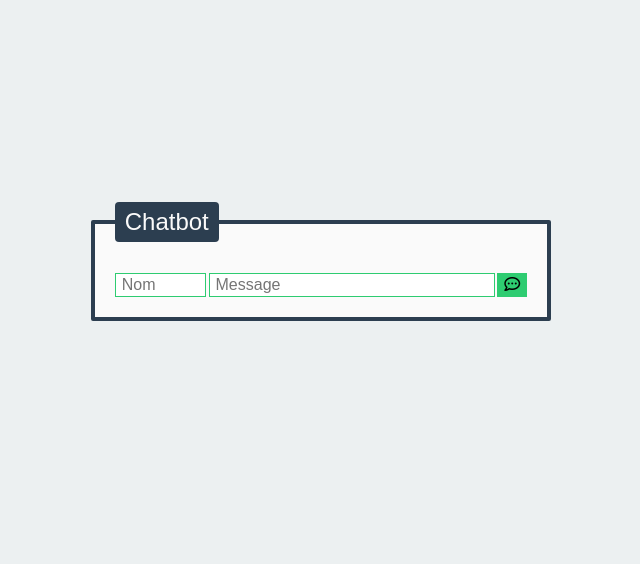
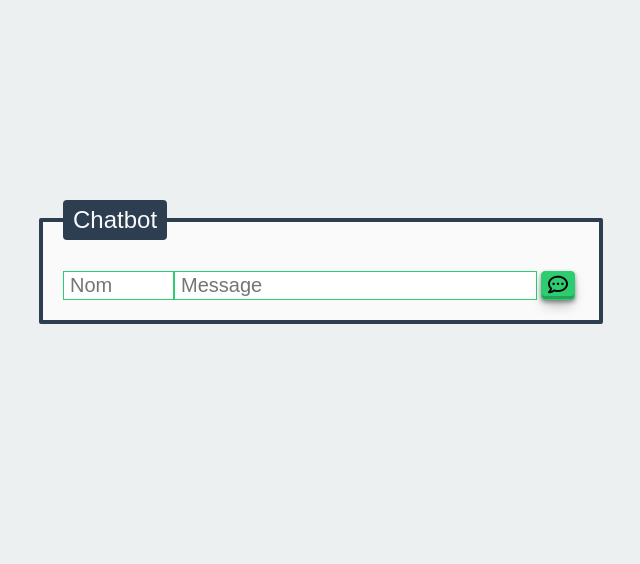
Before and after one commit to NicoLarson/chatbot-faq, a PHP site: page / in a window 1280 px wide. Shown: the part 173-737 px from the top of the page, without its empty margins (319-959 px from the left). Run offline with PHP 8.4, Linux system fonts and the light colour scheme; data that the repository does not hold is empty.

Commit message:
Upadate box shadow

```diff
--- a/public/css/style.css
+++ b/public/css/style.css
@@ -25,6 +25,7 @@ main fieldset {
   background-color: #fafafa;
   border: 0.4rem solid #2c3e50;
   border-radius: 0.2rem;
+  max-width: 60%;
 }
 
 main fieldset legend {
@@ -34,24 +35,37 @@ main fieldset legend {
   color: #fafafa;
   border-radius: 0.4rem;
 }
-
+main fieldset form{
+  display: flex;
+  justify-content: space-between;
+}
 main fieldset form input,
 main fieldset form button,
 main fieldset ul#suggestion li i {
   padding: 0.2rem 0.6rem;
   border: 0.1rem solid #2ecc71;
-  font-size: 1.6rem;
+  font-size: 2rem;
 }
 
 main fieldset form button,
 main fieldset ul#suggestion li i {
   cursor: pointer;
   background-color: #2ecc71;
+  border-radius: .4rem;
+  box-shadow: rgba(0, 0, 0, 0.4) 0px 2px 4px, rgba(0, 0, 0, 0.3) 0px 7px 13px -3px, rgba(0, 0, 0, 0.2) 0px -3px 0px inset;
+  transition: .4s;
 }
+
+main fieldset form button:active,
+main fieldset ul#suggestion li i:active {
+  box-shadow: rgba(0, 0, 0, 0.09) 0px 3px 12px;
+}
+
 main fieldset div#conversation {
   max-height: 40vh;
-  max-width: 40vw;
+  max-width: 100%;
   overflow: auto;
+  box-shadow: rgb(204, 219, 232) 3px 3px 6px 0px inset, rgba(255, 255, 255, 0.5) -3px -3px 6px 1px inset;
 }
 
 main fieldset div#conversation p {
@@ -98,9 +112,11 @@ main fieldset div#conversation p:nth-child(2n + 2) span:nth-child(2) {
 main fieldset ul#suggestion {
   margin: 1rem 0;
   padding: 1rem;
+  border-radius: .4rem;
   background-color: #f1c40f;
   text-align: center;
   font-size: 1.4rem;
+
 }
 
 main fieldset ul#suggestion li {
@@ -118,9 +134,11 @@ main fieldset ul#suggestion li i {
   font-size: 2rem;
 }
 
-
+main fieldset form button{
+  margin: 0 .4rem;
+}
 main fieldset form button i {
-  font-size: 1.6rem;
+  font-size: 2rem;
 }
 
 footer {
```
